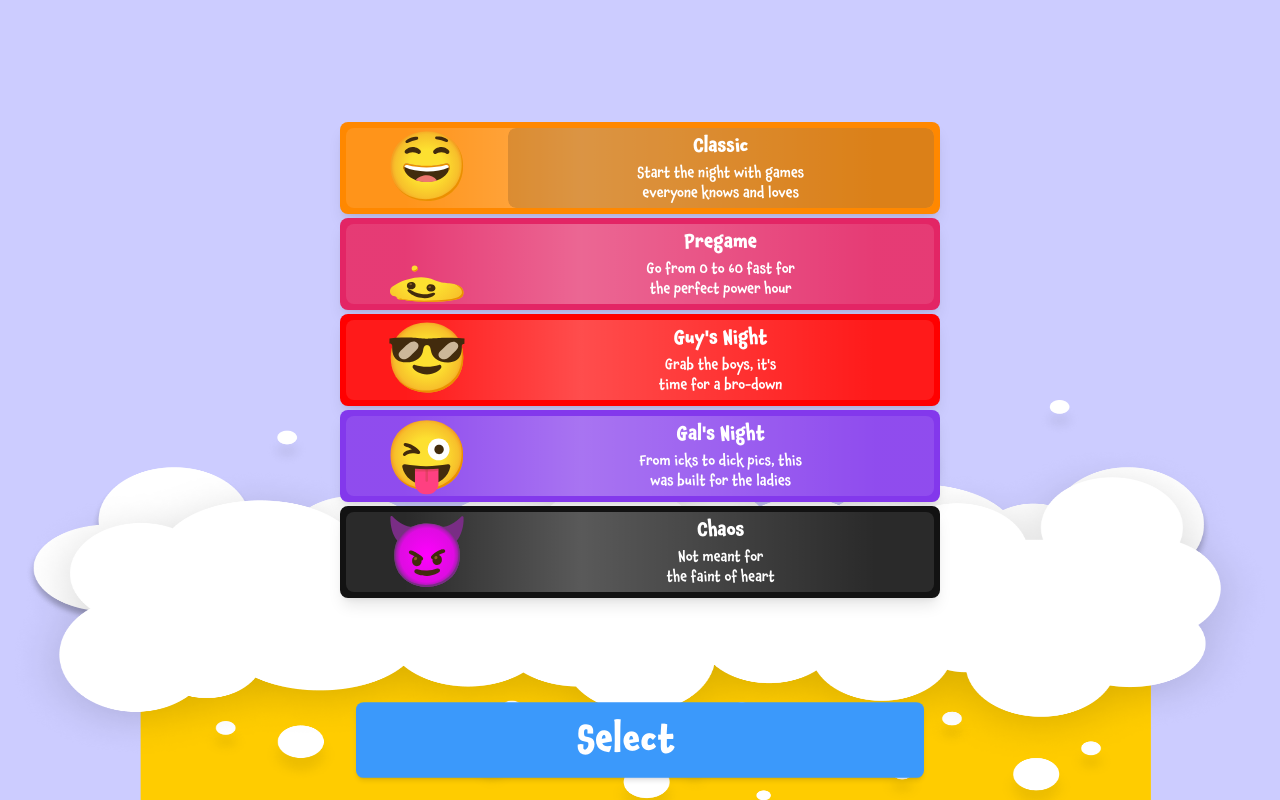
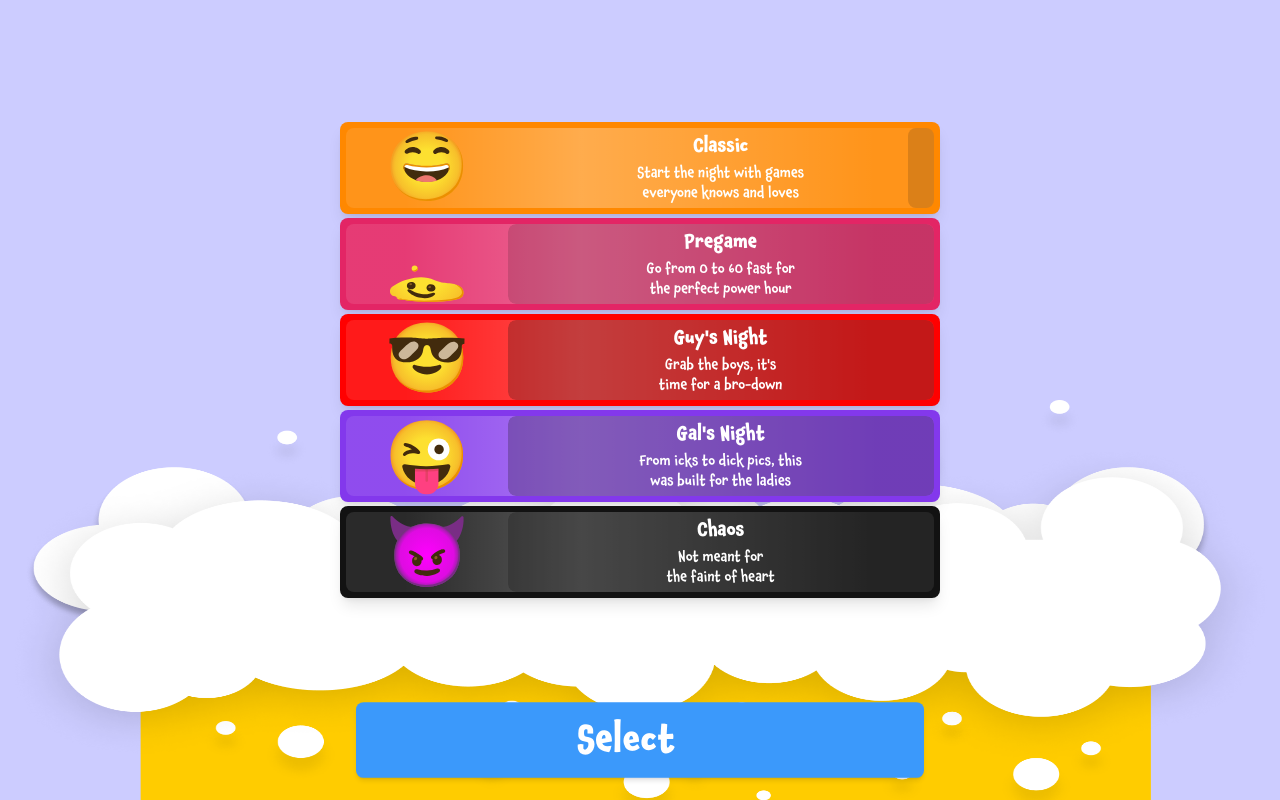
Before and after one commit to Tshah-95/BuzzLifeWeb, a Next.js app: page /pack-select in a window 1280 px wide. Built offline with nearby package versions, Linux system fonts and the light colour scheme.

Commit message:
select animation added

```diff
--- a/app/pack-select/page.tsx
+++ b/app/pack-select/page.tsx
@@ -1,6 +1,6 @@
 "use client";
 
-import { motion } from "framer-motion";
+import { motion, useAnimate } from "framer-motion";
 import Link from "next/link";
 import { useContext, useEffect, useRef } from "react";
 import { AppContext } from "@/reducers/AppReducer";
@@ -94,10 +94,17 @@ const GameTile = ({
   selected: boolean;
 }) => {
   const animRef = useRef<any>();
+  const [scope, animate] = useAnimate();
 
   useEffect(() => {
     animRef.current?.setSpeed(imgSpeed);
   }, [animRef.current]);
+
+  useEffect(() => {
+    if (selected)
+      animate(scope.current, { x: 400 }, { ease: "easeInOut", duration: 0.7 });
+    else animate(scope.current, { x: 0 }, { ease: "easeInOut", duration: 0.7 });
+  }, [selected]);
 
   return (
     <button
@@ -119,12 +126,9 @@ const GameTile = ({
           <div
             className="absolute w-full h-full rounded-lg bg-lightBlack"
             style={{
-              opacity: selected
-                ? id === "classic" || id === "pre"
-                  ? 0.15
-                  : 0.25
-                : 0,
+              opacity: id === "classic" || id === "pre" ? 0.15 : 0.25,
             }}
+            ref={scope}
           />
         </div>
       </div>
```
